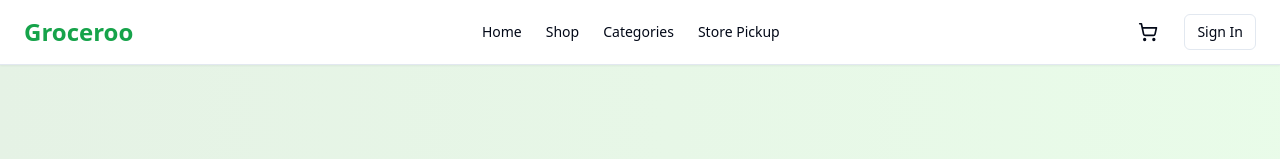
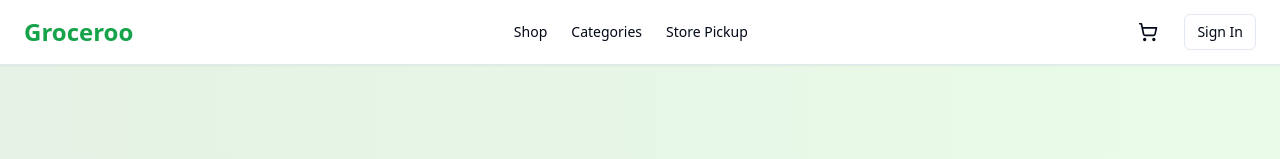
Before and after one commit to pb0420/vite-ecomm, a React (Vite) app: page / in a window 1280 px wide. Shown: the top 159 px of the page. Built offline with nearby package versions, Linux system fonts and the light colour scheme; no server answers; the database is empty.

Commit message:
Update store pickup and home pages

```diff
--- a/src/components/layout/Header.jsx
+++ b/src/components/layout/Header.jsx
@@ -38,7 +38,7 @@ const Header = () => {
         </Link>
 
         <nav className="hidden md:flex md:items-center md:space-x-6">
-          <Link to="/" className="text-sm font-medium transition-colors hover:text-primary">Home</Link>
+          {/* <Link to="/" className="text-sm font-medium transition-colors hover:text-primary">Home</Link> */}
           <Link to="/shop" className="text-sm font-medium transition-colors hover:text-primary">Shop</Link>
           <Link to="/categories" className="text-sm font-medium transition-colors hover:text-primary">Categories</Link>
            <Link to="/store-pickup" className="text-sm font-medium transition-colors hover:text-primary">Store Pickup</Link>
```
